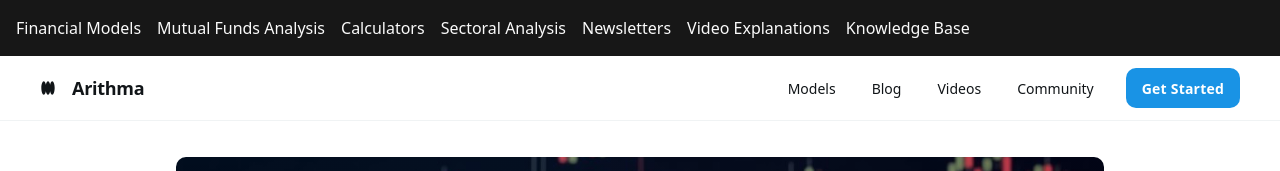
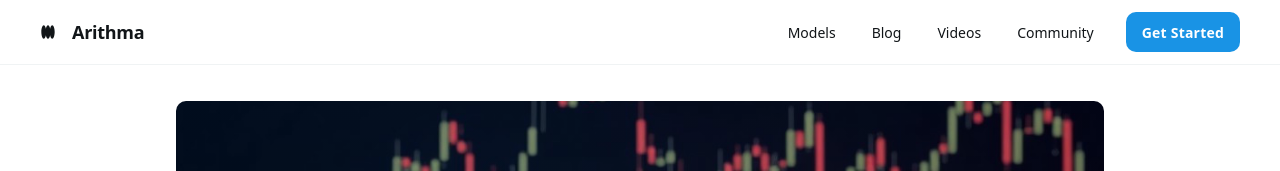
Before and after one commit to complete-dope/arithma_site, a React (Vite) app: page / in a window 1280 px wide. Shown: the top 171 px of the page. Built offline with nearby package versions, Linux system fonts and the light colour scheme.

Commit message:
topbar fix

```diff
--- a/src/components/FinancialModelsSidebar.tsx
+++ b/src/components/FinancialModelsSidebar.tsx
@@ -5,7 +5,6 @@ const FinancialModelsSidebar: React.FC = () => {
     <div className="layout-content-container flex flex-col w-80">
       <div className="flex h-full min-h-[700px] flex-col justify-between bg-white p-4">
         <div className="flex flex-col gap-4">
-          <h1 className="text-[#111518] text-base font-medium leading-normal">FinEd</h1>
           <div className="flex flex-col gap-2">
             <div className="flex items-center gap-3 px-3 py-2">
               <div className="text-[#111518]" data-icon="House" data-size="24px" data-weight="regular">
--- /dev/null
+++ b/src/components/layout/TopNavbar.tsx
@@ -0,0 +1,34 @@
+import React from 'react';
+
+const TopNavbar: React.FC = () => {
+  return (
+    <header className="flex items-center justify-between whitespace-anowrap border-b border-solid border-b-[#f0f3f4] px-10 py-3">
+      <div className="flex items-center gap-4 text-[#111518]">
+        <div className="size-4">
+          <svg viewBox="0 0 48 48" fill="none" xmlns="http://www.w3.org/2000/svg">
+            <path
+              d="M36.7273 44C33.9891 44 31.6043 39.8386 30.3636 33.69C29.123 39.8386 26.7382 44 24 44C21.2618 44 18.877 39.8386 17.6364 33.69C16.3957 39.8386 14.0109 44 11.2727 44C7.25611 44 4 35.0457 4 24C4 12.9543 7.25611 4 11.2727 4C14.0109 4 16.3957 8.16144 17.6364 14.31C18.877 8.16144 21.2618 4 24 4C26.7382 4 29.123 8.16144 30.3636 14.31C31.6043 8.16144 33.9891 4 36.7273 4C40.7439 4 44 12.9543 44 24C44 35.0457 40.7439 44 36.7273 44Z"
+              fill="currentColor"
+            ></path>
+          </svg>
+        </div>
+        <h2 className="text-[#111518] text-lg font-bold leading-tight tracking-[-0.015em]">Arithma</h2>
+      </div>
+      <div className="flex flex-1 justify-end gap-8">
+        <div className="flex items-center gap-9">
+          <a className="text-[#111518] text-sm font-medium leading-normal" href="/financial-models">Models</a>
+          <a className="text-[#111518] text-sm font-medium leading-normal" href="#">Blog</a>
+          <a className="text-[#111518] text-sm font-medium leading-normal" href="#">Videos</a>
+          <a className="text-[#111518] text-sm font-medium leading-normal" href="#">Community</a>
+        </div>
+        <button
+          className="flex min-w-[84px] max-w-[480px] cursor-pointer items-center justify-center overflow-hidden rounded-lg h-10 px-4 bg-[#1993e5] text-white text-sm font-bold leading-normal tracking-[0.015em]"
+        >
+          <span className="truncate">Get Started</span>
+        </button>
+      </div>
+    </header>
+  );
+};
+
+export default TopNavbar;
--- a/src/components/layout/layout.tsx
+++ b/src/components/layout/layout.tsx
@@ -1,12 +1,12 @@
 import { Outlet } from 'react-router-dom';
 import React from 'react';
 
-import Navbar from './navbar';
+import TopNavbar from './TopNavbar';
 
 const Layout: React.FC = () => {
   return (
     <div>
-      <Navbar />
+      <TopNavbar />
       <main>
         <Outlet /> {/* This is where the routed components will render */}
       </main>
--- a/src/components/layout/navbar.tsx
+++ /dev/null
@@ -1,37 +0,0 @@
-import React from 'react';
-import { Link } from 'react-router-dom';
-import { cn } from '../../lib/utils';
-
-const Navbar: React.FC = () => {
-  const navItems = [
-    { name: 'Financial Models', path: '/financial-models' },
-    { name: 'Mutual Funds Analysis', path: '/mutual-funds' },
-    { name: 'Calculators', path: '/calculators' },
-    { name: 'Sectoral Analysis', path: '/sectoral-analysis' },
-    { name: 'Newsletters', path: '/newsletters' },
-    { name: 'Video Explanations', path: '/videos' },
-    { name: 'Knowledge Base', path: '/knowledge-base' },
-  ];
-
-  return (
-    <nav className="bg-primary text-primary-foreground p-4"> {/* Example Tailwind classes */}
-      <ul className="flex space-x-4"> {/* Example Tailwind classes */}
-        {navItems.map((item) => (
-          <li key={item.path}>
-            <Link
-              to={item.path}
-              className={cn(
-                "hover:underline", // Example Tailwind class
-                // Add active link styling later if needed
-              )}
-            >
-              {item.name}
-            </Link>
-          </li>
-        ))}
-      </ul>
-    </nav>
-  );
-};
-
-export default Navbar;
--- a/src/pages/HomePage.tsx
+++ b/src/pages/HomePage.tsx
@@ -4,32 +4,6 @@ const HomePage: React.FC = () => {
   return (
     <div className="relative flex size-full min-h-screen flex-col bg-white group/design-root overflow-x-hidden" style={{ fontFamily: '"Work Sans", "Noto Sans", sans-serif' }}>
       <div className="layout-container flex h-full grow flex-col">
-        <header className="flex items-center justify-between whitespace-anowrap border-b border-solid border-b-[#f0f3f4] px-10 py-3">
-          <div className="flex items-center gap-4 text-[#111518]">
-            <div className="size-4">
-              <svg viewBox="0 0 48 48" fill="none" xmlns="http://www.w3.org/2000/svg">
-                <path
-                  d="M36.7273 44C33.9891 44 31.6043 39.8386 30.3636 33.69C29.123 39.8386 26.7382 44 24 44C21.2618 44 18.877 39.8386 17.6364 33.69C16.3957 39.8386 14.0109 44 11.2727 44C7.25611 44 4 35.0457 4 24C4 12.9543 7.25611 4 11.2727 4C14.0109 4 16.3957 8.16144 17.6364 14.31C18.877 8.16144 21.2618 4 24 4C26.7382 4 29.123 8.16144 30.3636 14.31C31.6043 8.16144 33.9891 4 36.7273 4C40.7439 4 44 12.9543 44 24C44 35.0457 40.7439 44 36.7273 44Z"
-                  fill="currentColor"
-                ></path>
-              </svg>
-            </div>
-            <h2 className="text-[#111518] text-lg font-bold leading-tight tracking-[-0.015em]">Arithma</h2>
-          </div>
-          <div className="flex flex-1 justify-end gap-8">
-            <div className="flex items-center gap-9">
-              <a className="text-[#111518] text-sm font-medium leading-normal" href="/financial-models">Models</a>
-              <a className="text-[#111518] text-sm font-medium leading-normal" href="#">Blog</a>
-              <a className="text-[#111518] text-sm font-medium leading-normal" href="#">Videos</a>
-              <a className="text-[#111518] text-sm font-medium leading-normal" href="#">Community</a>
-            </div>
-            <button
-              className="flex min-w-[84px] max-w-[480px] cursor-pointer items-center justify-center overflow-hidden rounded-lg h-10 px-4 bg-[#1993e5] text-white text-sm font-bold leading-normal tracking-[0.015em]"
-            >
-              <span className="truncate">Get Started</span>
-            </button>
-          </div>
-        </header>
         <div className="px-40 flex flex-1 justify-center py-5">
           <div className="layout-content-container flex flex-col max-w-[960px] flex-1">
             <div className="@container">
--- a/src/pages/Resources.tsx
+++ b/src/pages/Resources.tsx
@@ -16,7 +16,6 @@ const ResourcesPage = () => {
                 ></path>
               </svg>
             </div>
-            <h2 className="text-[#111518] text-lg font-bold leading-tight tracking-[-0.015em]">FinEd</h2>
           </div>
           <div className="flex flex-1 justify-end gap-8">
             <div className="flex items-center gap-9">
```
